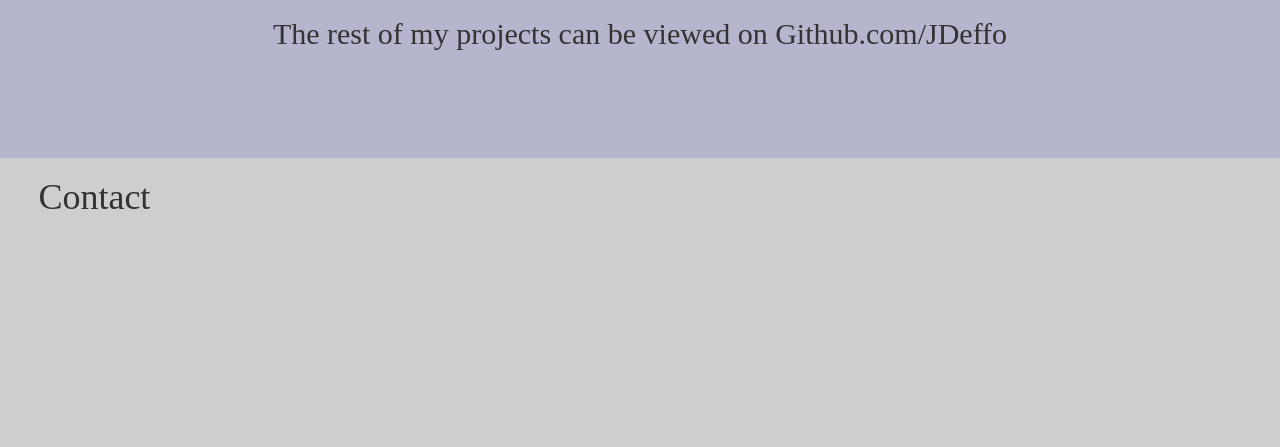
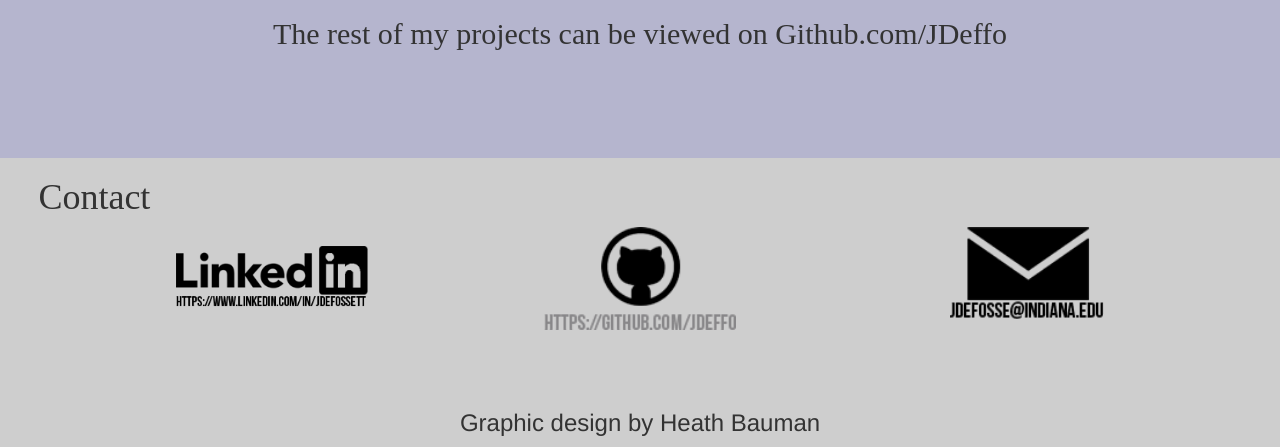
Before and after one commit to jdeffo/JDeffo-Web, a plain HTML site: page index.html at #/home in a window 1280 px wide. Shown: the part 1130-1577 px from the top of the page. Before the commit the page ends 1357 px from the top, so only its background shows below. Drawn offline with Linux system fonts and the light colour scheme.

Commit message:
Finish contact section. Needs email modul popup Needs refactor

```diff
--- a/Content/JDeffoStyles.css
+++ b/Content/JDeffoStyles.css
@@ -138,3 +138,25 @@ Alphabetical
   color: black;
   float: left;
 }
+
+.JDLinkedinContact {
+  position: relative;
+  width: 15%;
+  margin-left: 13.75%;
+  margin-top: 1.5%;
+  float: left;
+}
+
+.JDGithubContact {
+  position: relative;
+  width: 15%;
+  margin-left: 13.75%;
+  float: left;
+}
+
+.JDEmailContact {
+  position: relative;
+  width: 12%;
+  margin-left: 16.75%;
+  float: left;
+}
--- a/Views/Home.html
+++ b/Views/Home.html
@@ -32,7 +32,7 @@
 
   <div class="JDPortfolioWrapper">
 
-    <h1 style="font-family: Bebas Neue; margin-left: 3%; magin-top: 40px;">Portfolio</h1>
+    <h1 style="font-family: Bebas Neue; margin-left: 3%;">Portfolio</h1>
 
     <div class="JDCodeSampleContainer">
 
@@ -65,15 +65,25 @@
   </div>
 
   <div class="JDLinkedinContact">
-
+    <a href="https://linkedin.com/in/jdefossett">
+      <img style="width: 100%;" src="Images/JDLinked.png"></a>
   </div>
 
   <div class="JDGithubContact">
-
+    <a href="https://github.com/jdeffo">
+      <img style="width: 100%;" src="Images/JDGithub.png"></a>
   </div>
 
   <div class="JDEmailContact">
-
+    <a href="https://github.com/jdeffo">
+      <img style="width: 100%;" src="Images/JDEmail.png"></a>
   </div>
 
+<div style="display: table; width: 0; height: 0; clear: both;">
+
 </div>
+
+<div class="creds" style="text-align:center;">
+  <br><br><br>
+  <h3>Graphic design by Heath Bauman</h3>
+</div>
```
Also changed, not shown: Images/JDEmail.png (added), Images/JDGithub.png (added), Images/JDLinked.png (added), Images/Louisville.png (deleted), Images/Louisville2.png (deleted), Images/SelfPortBl.jpg (deleted), 3 other files.
